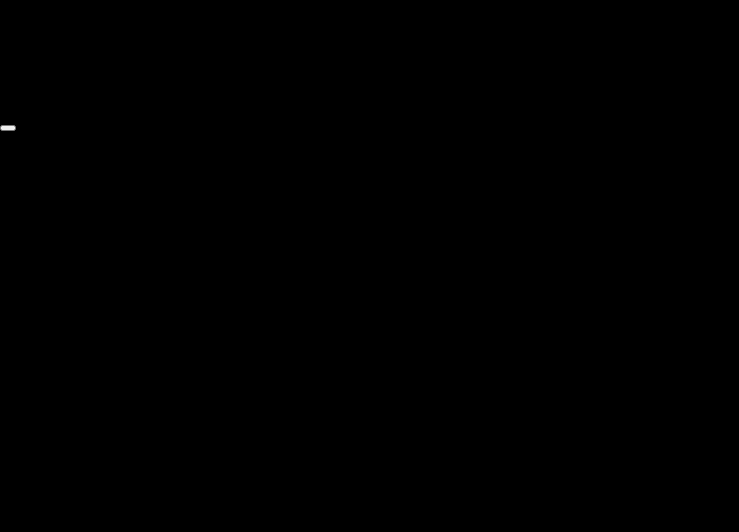
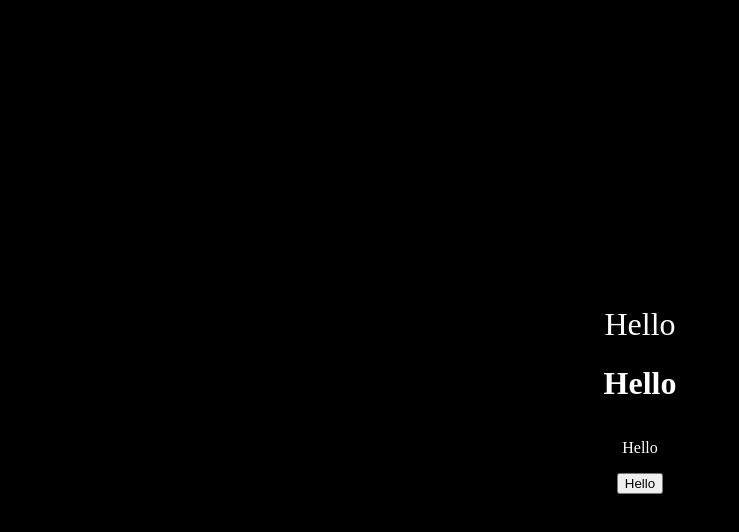
Before and after one commit to true2000/senior-project-group-8, a React (Create React App) app in the folder frontend/: page /about in a window 1280 px wide. Shown: the top 532 px of the page, without its empty margins (0-739 px from the left). Built offline with nearby package versions, Linux system fonts and the light colour scheme; the HTML template or start-up script is replaced by a standard one.

Commit message:
Updating About Page

```diff
--- a/frontend/src/pages/AboutPage.tsx
+++ b/frontend/src/pages/AboutPage.tsx
@@ -1,17 +1,20 @@
 import React from 'react';
 import { useNavigate } from 'react-router-dom'; // Import useNavigate
+import '../styles/pages/AboutPage.css';
 
 const AboutPage: React.FC = () => {
   const navigate = useNavigate(); // Hook for navigation
+
   const handleEnterClick = () => {
     navigate('/'); // Navigate to your target path
   };
 
   return (
     <div className="aboutPageContainer">
+      <label>Hello</label>
       <h1>Hello</h1>
       <p>Hello</p>
-      <button onClick={handleEnterClick}></button>
+      <button onClick={handleEnterClick}> Hello </button>
     </div>
   );
 };
--- a/frontend/src/pages/HomePage.tsx
+++ b/frontend/src/pages/HomePage.tsx
@@ -1,7 +1,6 @@
 import React from 'react';
 import '../styles/pages/HomePage.css';
 import { useNavigate } from 'react-router-dom'; // Import useNavigate
-// import MoviePage from './MoviePage';
 
 const HomePage: React.FC = () => {
   const navigate = useNavigate(); // Hook for navigation
--- a/frontend/src/styles/pages/AboutPage.css
+++ b/frontend/src/styles/pages/AboutPage.css
@@ -10,7 +10,7 @@
     text-align: center;
 }
 
-.aboutPageContainer p {
+.aboutPageContainer label {
+    font-size: 2em;
     margin: 0;
-    font-size: 30px;
 }
```
